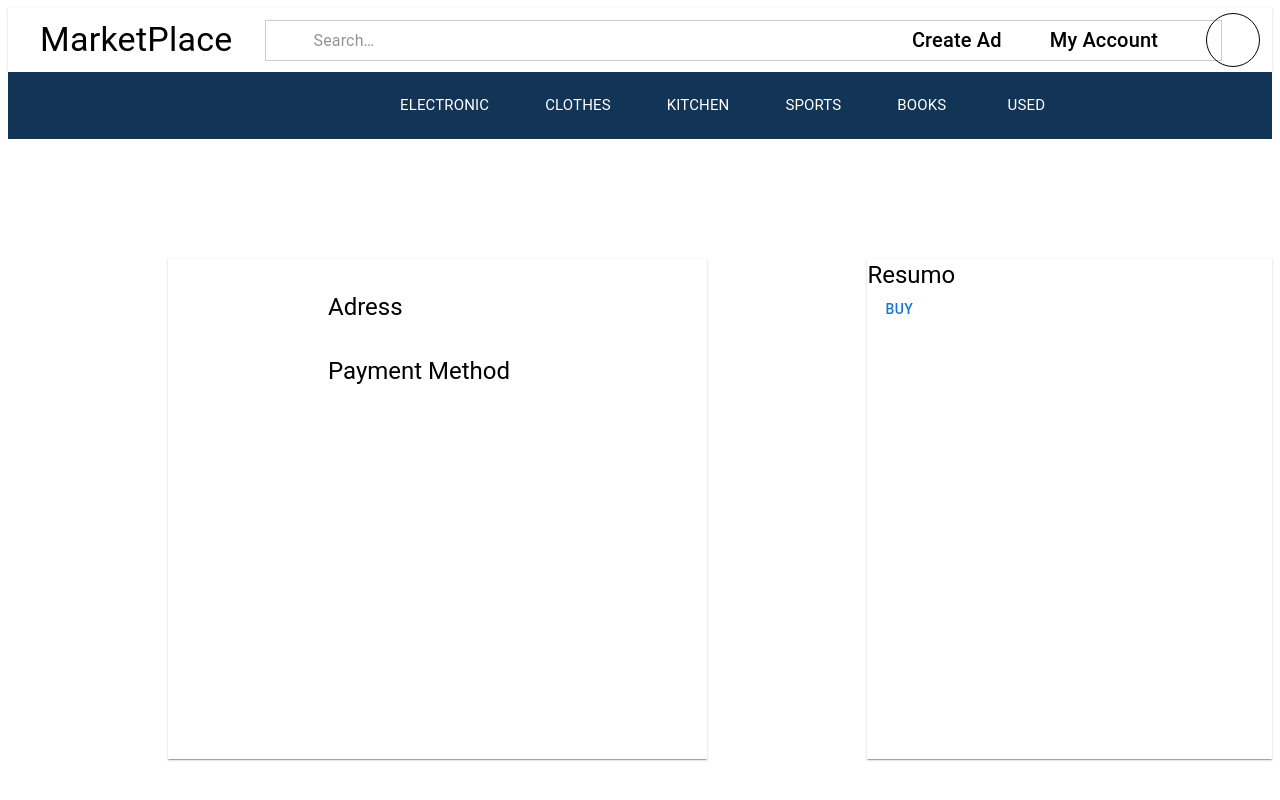
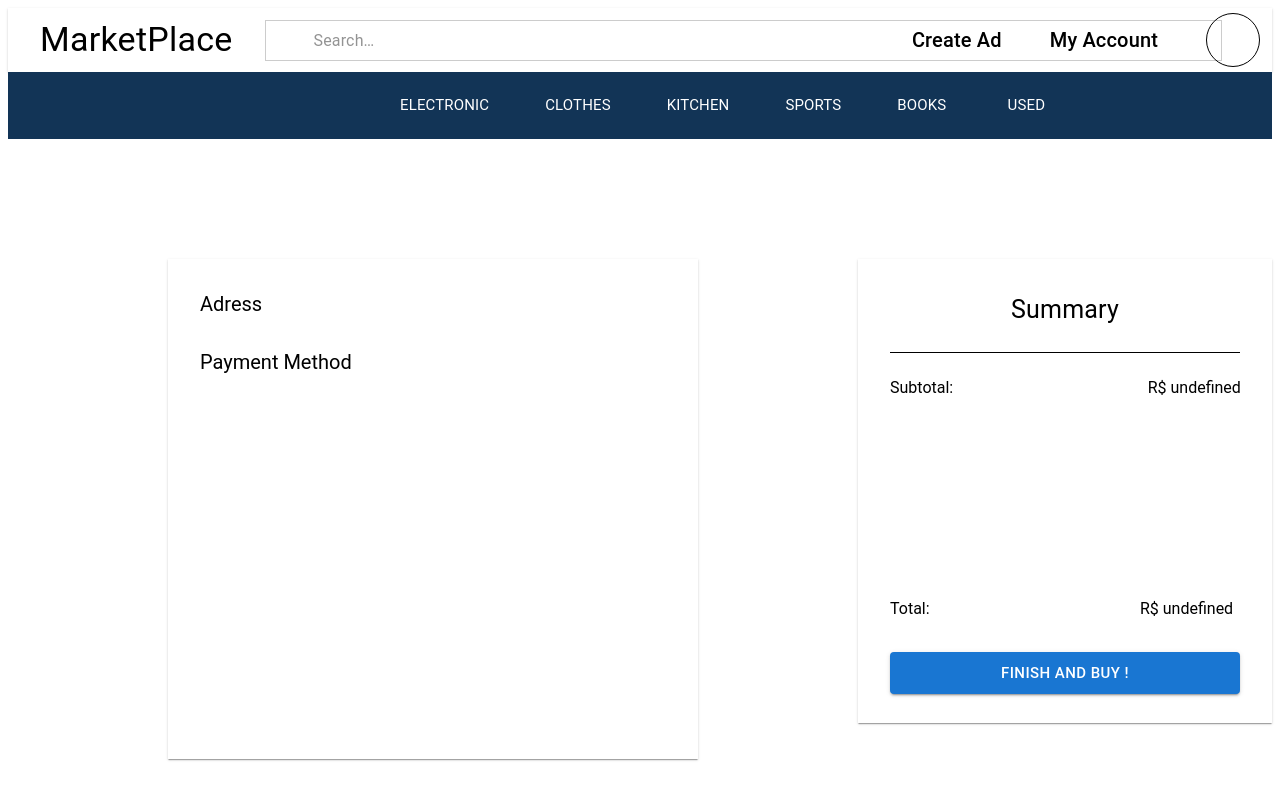
Before and after one commit to tiagooc93/marketplace, a React (Vite) app in the folder marketplace-frontend/: page /checkout in a window 1280 px wide. Built offline with nearby package versions, Linux system fonts and the light colour scheme; no server answers; sample sign-in values are in the browser's storage; some icons are missing.

Commit message:
fix(frontend): fix checkout order request

```diff
--- a/marketplace-frontend/src/pages/Checkout.jsx
+++ b/marketplace-frontend/src/pages/Checkout.jsx
@@ -17,6 +17,8 @@ function totalPrice(products) {
 function Checkout() {
   const [order, setOrder] = useState({});
 
+  const token = localStorage.getItem("token");
+
   const onClickFinishOrder = async () => {
     console.log("Sending order: ", order);
     try {
@@ -24,6 +26,7 @@ function Checkout() {
         method: "POST",
         headers: {
           "Content-Type": "application/json",
+          Authorization: `Bearer ${token}`,
         },
         body: JSON.stringify(order),
       });
@@ -43,7 +46,12 @@ function Checkout() {
   const fetchCartAndSetOrder = async () => {
     try {
       console.log("Fetching data of products in current Shopping cart");
-      const response = await fetch("http://localhost:8080/api/shopping/list/1");
+      const response = await fetch("http://localhost:8080/api/shopping/list", {
+        method: "GET",
+        headers: {
+          Authorization: `Bearer ${token}`,
+        },
+      });
       const data = await response.json();
       //setar num state
       console.log("All data from cart fetched products:");
@@ -86,18 +94,53 @@ function Checkout() {
       <GroupsBar />
       <Box display="flex" gap={20} sx={{ mt: 15, ml: 20 }}>
         <Box sx={{ width: 800, height: 500, boxShadow: 1 }}>
-          <Typography variant="h5" sx={{ ml: 20, mt: 4 }}>
+          <Typography variant="h5" sx={{ fontSize: 20, ml: 4, mt: 4 }}>
             Adress
           </Typography>
-          <Typography variant="h5" sx={{ ml: 20, mt: 4 }}>
+          <Typography variant="h5" sx={{ fontSize: 20, ml: 4, mt: 4 }}>
             Payment Method
           </Typography>
         </Box>
-        <Box sx={{ width: 600, height: 500, boxShadow: 1 }}>
-          <Typography variant="h5" sx={{}}>
-            Resumo
+
+        <Box
+          sx={{
+            display: "flex",
+            flexDirection: "column",
+            boxShadow: 1,
+            width: "350px",
+            p: 4,
+            height: "400px",
+          }}
+        >
+          <Typography
+            sx={{ fontSize: 25, pb: 3, borderBottom: 1 }}
+            align="center"
+          >
+            Summary
           </Typography>
-          <Button onClick={onClickFinishOrder}>Buy</Button>
+          <Typography
+            sx={{ fontSize: 16, mt: 3, whiteSpace: "pre" }}
+            variant="h5"
+          >
+            {"Subtotal:                                                 R$ " +
+              order.value}
+          </Typography>
+          <Typography
+            sx={{ fontSize: 16, mt: 25, whiteSpace: "pre" }}
+            variant="h5"
+          >
+            {"Total:                                                     R$ " +
+              order.value}
+          </Typography>
+
+          <Button
+            onClick={onClickFinishOrder}
+            sx={{ mt: 4 }}
+            variant="contained"
+            size="large"
+          >
+            Finish and Buy !
+          </Button>
         </Box>
       </Box>
     </>
--- a/marketplace-frontend/src/pages/ProductPage.jsx
+++ b/marketplace-frontend/src/pages/ProductPage.jsx
@@ -18,7 +18,6 @@ function onClickAddCart(productId) {
   console.log("Product to be added to Cart:" + productId);
 
   const token = localStorage.getItem("token");
-  console.log("token:", token);
 
   const addToShoppingCart = async () => {
     try {
```
